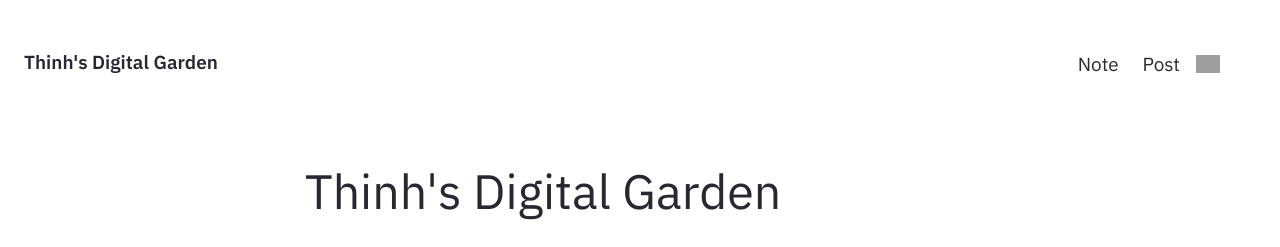
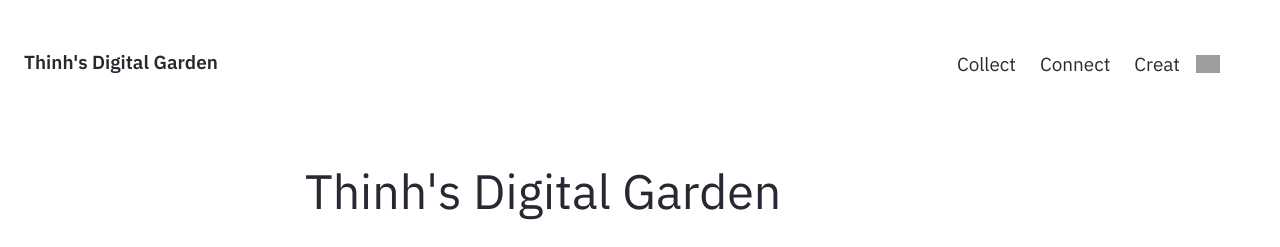
Before and after one commit to thinh-vu/thinh-vu.github.io, a Jekyll site: the page built from pages/index.md, in a window 1280 px wide. Shown: the top 247 px of the page. Built offline with Jekyll 4.4.1, drawn with Linux system fonts in a browser that asks for light colours; grey boxes are pictures that could not be loaded.

Commit message:
Update Nav.html

```diff
--- a/_includes/Nav.html
+++ b/_includes/Nav.html
@@ -54,10 +54,13 @@
     <div id="navbarBasicExample" class="navbar-menu">
       <div class="navbar-start">
         <a href="{{'/notes' | relative_url}}" class="navbar-item">
-          Note
+          Collect
+        </a>
+        <a href="{{'note/MOC' | relative_url}}" class="navbar-item">
+          Connect
         </a>
         <a href="{{'/posts' | relative_url}}" class="navbar-item">
-          Post
+          Creat
         </a>
       </div>
       <div class="navbar-end is-hidden-mobile" onclick="modeSwitcher()" >
```
